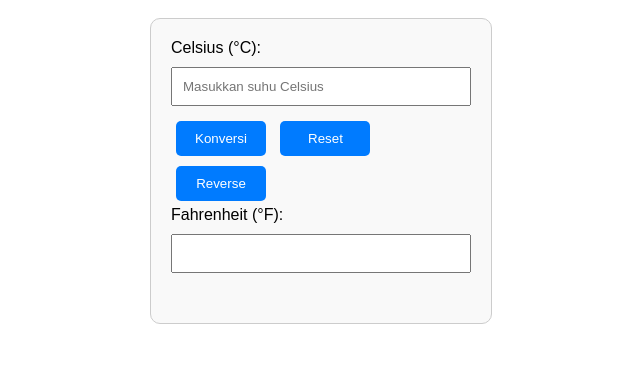
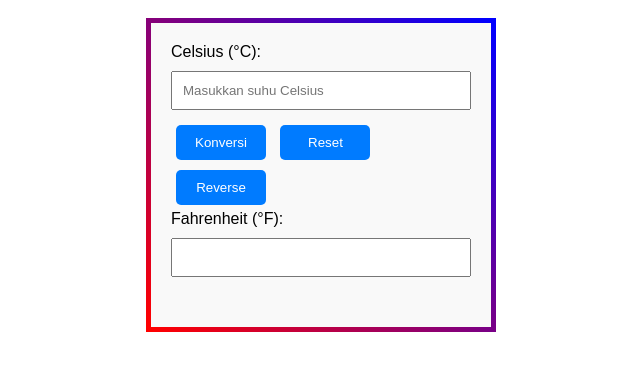
Before and after one commit to revou-fundamental-course/30-sept-24-Dandy-Adinata, a plain HTML site: page index.html in a window 1280 px wide. Shown: the part 65-436 px from the top of the page, without its empty margins (319-959 px from the left). Drawn offline with Linux system fonts and the light colour scheme.

Commit message:
css change border

```diff
--- a/css/style.css
+++ b/css/style.css
@@ -11,9 +11,11 @@ h1 {
     width: 300px;
     margin: auto;
     padding: 20px;
-    border: 1px solid #ccc;
     border-radius: 10px;
     background-color: #f9f9f9;
+    border: 5px solid;
+    border-image: linear-gradient(45deg, red, blue) 1;
+
 }
 
 .container input[type="number"],
```
